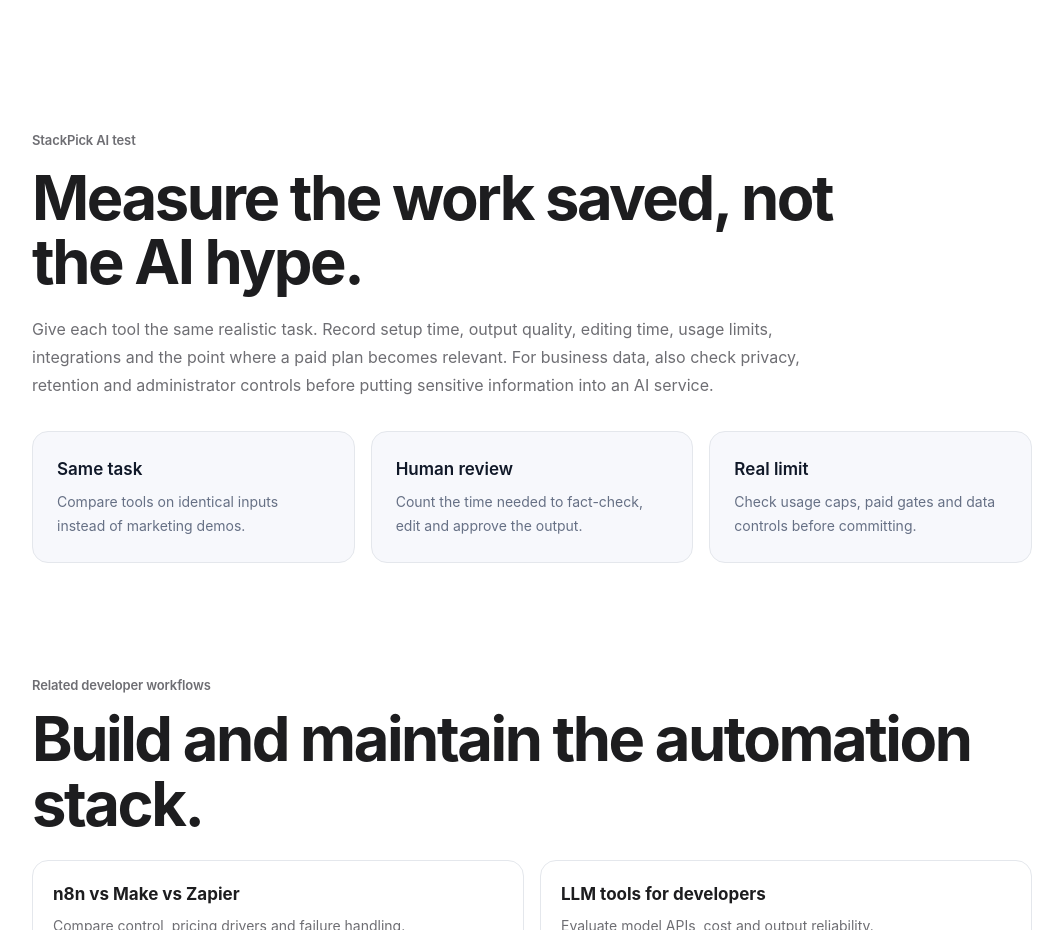
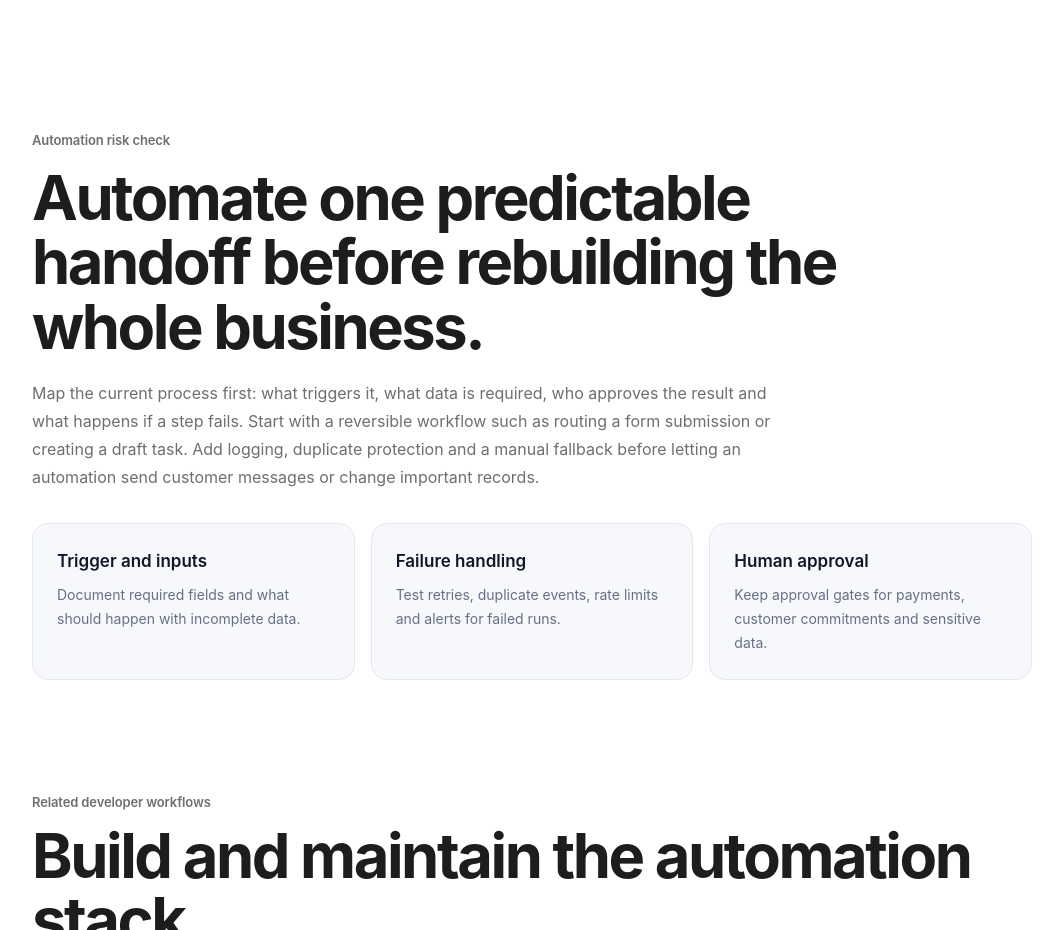
Before and after one commit to LinukaBandara/StackPick, a Next.js app: page /best/ai-automation-tools-small-businesses in a window 1280 px wide. Shown: the part 3200-4130 px from the top of the page, without its empty margins (108-1171 px from the left). Built offline with nearby package versions, Linux system fonts and the light colour scheme; no server answers.

Commit message:
Make four AI comparison guides more useful and distinct (#6)
* Add topic-specific guidance to comparison guide

* Add topic-specific guidance to comparison guide

* Add topic-specific guidance to comparison guide

* Add topic-specific guidance to comparison guide

```diff
--- a/app/best/ai-automation-tools-small-businesses/page.tsx
+++ b/app/best/ai-automation-tools-small-businesses/page.tsx
@@ -25,18 +25,18 @@ export default function Page() {
     >
       <section className="bg-white">
         <div className="sp-container py-16 sm:py-20">
-          <p className="sp-eyebrow">StackPick AI test</p>
-          <h2 className="sp-title mt-4 max-w-4xl">Measure the work saved, not the AI hype.</h2>
+          <p className="sp-eyebrow">Automation risk check</p>
+          <h2 className="sp-title mt-4 max-w-4xl">Automate one predictable handoff before rebuilding the whole business.</h2>
           <p className="mt-5 max-w-3xl text-base leading-7 text-[#6e6e73]">
-            Give each tool the same realistic task. Record setup time, output quality, editing time,
-            usage limits, integrations and the point where a paid plan becomes relevant. For
-            business data, also check privacy, retention and administrator controls before putting
-            sensitive information into an AI service.
+            Map the current process first: what triggers it, what data is required, who approves the
+            result and what happens if a step fails. Start with a reversible workflow such as routing
+            a form submission or creating a draft task. Add logging, duplicate protection and a manual
+            fallback before letting an automation send customer messages or change important records.
           </p>
           <div className="mt-8 grid gap-4 sm:grid-cols-3">
-            <div className="rounded-2xl border border-[#e4e7ec] bg-[#f7f8fc] p-6"><p className="font-semibold text-[#101828]">Same task</p><p className="mt-2 text-sm leading-6 text-[#667085]">Compare tools on identical inputs instead of marketing demos.</p></div>
-            <div className="rounded-2xl border border-[#e4e7ec] bg-[#f7f8fc] p-6"><p className="font-semibold text-[#101828]">Human review</p><p className="mt-2 text-sm leading-6 text-[#667085]">Count the time needed to fact-check, edit and approve the output.</p></div>
-            <div className="rounded-2xl border border-[#e4e7ec] bg-[#f7f8fc] p-6"><p className="font-semibold text-[#101828]">Real limit</p><p className="mt-2 text-sm leading-6 text-[#667085]">Check usage caps, paid gates and data controls before committing.</p></div>
+            <div className="rounded-2xl border border-[#e4e7ec] bg-[#f7f8fc] p-6"><p className="font-semibold text-[#101828]">Trigger and inputs</p><p className="mt-2 text-sm leading-6 text-[#667085]">Document required fields and what should happen with incomplete data.</p></div>
+            <div className="rounded-2xl border border-[#e4e7ec] bg-[#f7f8fc] p-6"><p className="font-semibold text-[#101828]">Failure handling</p><p className="mt-2 text-sm leading-6 text-[#667085]">Test retries, duplicate events, rate limits and alerts for failed runs.</p></div>
+            <div className="rounded-2xl border border-[#e4e7ec] bg-[#f7f8fc] p-6"><p className="font-semibold text-[#101828]">Human approval</p><p className="mt-2 text-sm leading-6 text-[#667085]">Keep approval gates for payments, customer commitments and sensitive data.</p></div>
           </div>
         </div>
       </section>
--- a/app/best/ai-customer-support-tools/page.tsx
+++ b/app/best/ai-customer-support-tools/page.tsx
@@ -24,18 +24,18 @@ export default function Page() {
     >
       <section className="bg-white">
         <div className="sp-container py-16 sm:py-20">
-          <p className="sp-eyebrow">StackPick AI test</p>
-          <h2 className="sp-title mt-4 max-w-4xl">Measure the work saved, not the AI hype.</h2>
+          <p className="sp-eyebrow">Support rollout checklist</p>
+          <h2 className="sp-title mt-4 max-w-4xl">Automate routine answers, not customer accountability.</h2>
           <p className="mt-5 max-w-3xl text-base leading-7 text-[#6e6e73]">
-            Give each tool the same realistic task. Record setup time, output quality, editing time,
-            usage limits, integrations and the point where a paid plan becomes relevant. For
-            business data, also check privacy, retention and administrator controls before putting
-            sensitive information into an AI service.
+            Before enabling an AI support agent, assemble approved answers for shipping, returns,
+            billing and common product questions. Test edge cases where the answer depends on an
+            order, account or exception. The bot should clearly hand off when confidence is low or
+            the customer asks for a person, and your team should review failed conversations regularly.
           </p>
           <div className="mt-8 grid gap-4 sm:grid-cols-3">
-            <div className="rounded-2xl border border-[#e4e7ec] bg-[#f7f8fc] p-6"><p className="font-semibold text-[#101828]">Same task</p><p className="mt-2 text-sm leading-6 text-[#667085]">Compare tools on identical inputs instead of marketing demos.</p></div>
-            <div className="rounded-2xl border border-[#e4e7ec] bg-[#f7f8fc] p-6"><p className="font-semibold text-[#101828]">Human review</p><p className="mt-2 text-sm leading-6 text-[#667085]">Count the time needed to fact-check, edit and approve the output.</p></div>
-            <div className="rounded-2xl border border-[#e4e7ec] bg-[#f7f8fc] p-6"><p className="font-semibold text-[#101828]">Real limit</p><p className="mt-2 text-sm leading-6 text-[#667085]">Check usage caps, paid gates and data controls before committing.</p></div>
+            <div className="rounded-2xl border border-[#e4e7ec] bg-[#f7f8fc] p-6"><p className="font-semibold text-[#101828]">Knowledge quality</p><p className="mt-2 text-sm leading-6 text-[#667085]">Keep policy pages current and identify who owns each answer.</p></div>
+            <div className="rounded-2xl border border-[#e4e7ec] bg-[#f7f8fc] p-6"><p className="font-semibold text-[#101828]">Safe handoff</p><p className="mt-2 text-sm leading-6 text-[#667085]">Test refunds, complaints, account-specific questions and uncertain responses.</p></div>
+            <div className="rounded-2xl border border-[#e4e7ec] bg-[#f7f8fc] p-6"><p className="font-semibold text-[#101828]">Measure outcomes</p><p className="mt-2 text-sm leading-6 text-[#667085]">Track resolution quality and repeat contacts, not just deflection rate.</p></div>
           </div>
         </div>
       </section>
--- a/app/best/ai-meeting-assistants/page.tsx
+++ b/app/best/ai-meeting-assistants/page.tsx
@@ -24,18 +24,18 @@ export default function Page() {
     >
       <section className="bg-white">
         <div className="sp-container py-16 sm:py-20">
-          <p className="sp-eyebrow">StackPick AI test</p>
-          <h2 className="sp-title mt-4 max-w-4xl">Measure the work saved, not the AI hype.</h2>
+          <p className="sp-eyebrow">Meeting notes quality check</p>
+          <h2 className="sp-title mt-4 max-w-4xl">A transcript is not the same thing as an accurate decision log.</h2>
           <p className="mt-5 max-w-3xl text-base leading-7 text-[#6e6e73]">
-            Give each tool the same realistic task. Record setup time, output quality, editing time,
-            usage limits, integrations and the point where a paid plan becomes relevant. For
-            business data, also check privacy, retention and administrator controls before putting
-            sensitive information into an AI service.
+            Test a meeting assistant with a conversation where you already know the decisions,
+            owners and deadlines. Compare its notes with your own record, especially speaker names,
+            numbers, disagreements and action items. Tell participants when recording or transcription
+            is happening and follow your team's consent and retention rules.
           </p>
           <div className="mt-8 grid gap-4 sm:grid-cols-3">
-            <div className="rounded-2xl border border-[#e4e7ec] bg-[#f7f8fc] p-6"><p className="font-semibold text-[#101828]">Same task</p><p className="mt-2 text-sm leading-6 text-[#667085]">Compare tools on identical inputs instead of marketing demos.</p></div>
-            <div className="rounded-2xl border border-[#e4e7ec] bg-[#f7f8fc] p-6"><p className="font-semibold text-[#101828]">Human review</p><p className="mt-2 text-sm leading-6 text-[#667085]">Count the time needed to fact-check, edit and approve the output.</p></div>
-            <div className="rounded-2xl border border-[#e4e7ec] bg-[#f7f8fc] p-6"><p className="font-semibold text-[#101828]">Real limit</p><p className="mt-2 text-sm leading-6 text-[#667085]">Check usage caps, paid gates and data controls before committing.</p></div>
+            <div className="rounded-2xl border border-[#e4e7ec] bg-[#f7f8fc] p-6"><p className="font-semibold text-[#101828]">Decision accuracy</p><p className="mt-2 text-sm leading-6 text-[#667085]">Check whether the summary preserves what was actually agreed.</p></div>
+            <div className="rounded-2xl border border-[#e4e7ec] bg-[#f7f8fc] p-6"><p className="font-semibold text-[#101828]">Action ownership</p><p className="mt-2 text-sm leading-6 text-[#667085]">Confirm each task has the right owner and deadline—or is marked unknown.</p></div>
+            <div className="rounded-2xl border border-[#e4e7ec] bg-[#f7f8fc] p-6"><p className="font-semibold text-[#101828]">Data handling</p><p className="mt-2 text-sm leading-6 text-[#667085]">Review recording consent, access controls and transcript retention before rollout.</p></div>
           </div>
         </div>
       </section>
--- a/app/best/ai-tools-marketing-small-businesses/page.tsx
+++ b/app/best/ai-tools-marketing-small-businesses/page.tsx
@@ -24,18 +24,18 @@ export default function Page() {
     >
       <section className="bg-white">
         <div className="sp-container py-16 sm:py-20">
-          <p className="sp-eyebrow">StackPick AI test</p>
-          <h2 className="sp-title mt-4 max-w-4xl">Measure the work saved, not the AI hype.</h2>
+          <p className="sp-eyebrow">Small-business campaign workflow</p>
+          <h2 className="sp-title mt-4 max-w-4xl">Connect the creative to a measurable campaign goal.</h2>
           <p className="mt-5 max-w-3xl text-base leading-7 text-[#6e6e73]">
-            Give each tool the same realistic task. Record setup time, output quality, editing time,
-            usage limits, integrations and the point where a paid plan becomes relevant. For
-            business data, also check privacy, retention and administrator controls before putting
-            sensitive information into an AI service.
+            Pick one audience and one offer before choosing an AI marketing tool. Create a small
+            campaign set—one landing-page message, a few social variations and a visual direction—
+            then review consistency, factual claims, accessibility and brand fit. Measure meaningful
+            results such as qualified enquiries or completed sign-ups rather than publishing volume alone.
           </p>
           <div className="mt-8 grid gap-4 sm:grid-cols-3">
-            <div className="rounded-2xl border border-[#e4e7ec] bg-[#f7f8fc] p-6"><p className="font-semibold text-[#101828]">Same task</p><p className="mt-2 text-sm leading-6 text-[#667085]">Compare tools on identical inputs instead of marketing demos.</p></div>
-            <div className="rounded-2xl border border-[#e4e7ec] bg-[#f7f8fc] p-6"><p className="font-semibold text-[#101828]">Human review</p><p className="mt-2 text-sm leading-6 text-[#667085]">Count the time needed to fact-check, edit and approve the output.</p></div>
-            <div className="rounded-2xl border border-[#e4e7ec] bg-[#f7f8fc] p-6"><p className="font-semibold text-[#101828]">Real limit</p><p className="mt-2 text-sm leading-6 text-[#667085]">Check usage caps, paid gates and data controls before committing.</p></div>
+            <div className="rounded-2xl border border-[#e4e7ec] bg-[#f7f8fc] p-6"><p className="font-semibold text-[#101828]">Audience and offer</p><p className="mt-2 text-sm leading-6 text-[#667085]">Define who the campaign serves and what action it should earn.</p></div>
+            <div className="rounded-2xl border border-[#e4e7ec] bg-[#f7f8fc] p-6"><p className="font-semibold text-[#101828]">Consistent creative</p><p className="mt-2 text-sm leading-6 text-[#667085]">Check that visuals, copy and landing page communicate the same promise.</p></div>
+            <div className="rounded-2xl border border-[#e4e7ec] bg-[#f7f8fc] p-6"><p className="font-semibold text-[#101828]">Useful measurement</p><p className="mt-2 text-sm leading-6 text-[#667085]">Review conversion quality and cost alongside clicks and impressions.</p></div>
           </div>
         </div>
       </section>
```
